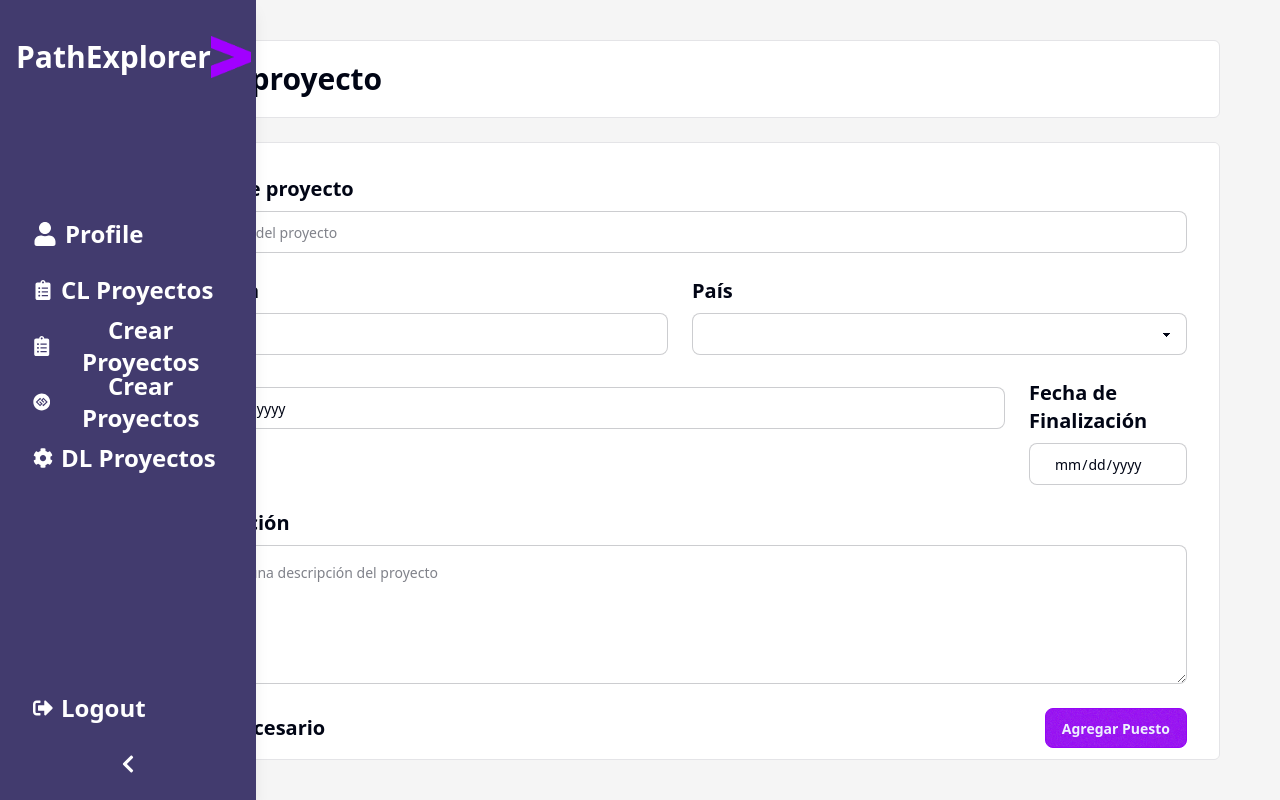
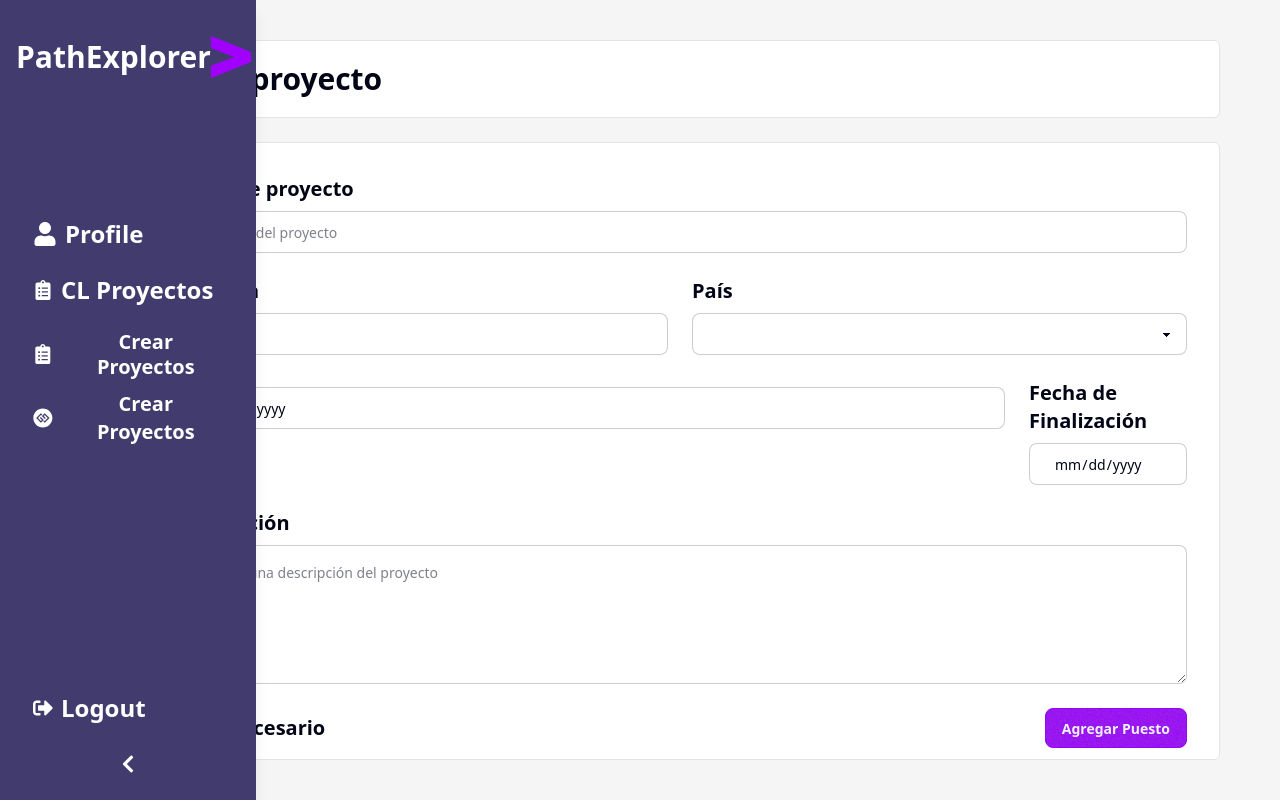
Before and after one commit to CarlosMtz1281/PathExplorerSabritones, a Next.js app in the folder client/: page /dashboard/crea-projects in a window 1280 px wide. Both pictures are taken after a click on the button 40 px from the left and 764 px from the top of the page. Built offline with nearby package versions, Linux system fonts and the light colour scheme; no server answers.

Commit message:
hotfix navbar extra buttons

```diff
--- a/client/src/components/nav/Navbar.tsx
+++ b/client/src/components/nav/Navbar.tsx
@@ -69,39 +69,29 @@ export default function Navbar() {
             )}
           </a>
         </li>
-        <li className="w-full">
+          <li className="w-full mt-2">
           <a
             href="/dashboard/crea-projects"
-            className="btn btn-ghost flex items-center gap-2 w-full text-base-100 hover:text-primary hover:bg-base-200 justify-start"
+            className="btn btn-ghost flex items-center gap-4 w-full text-base-100 hover:text-primary hover:bg-base-200 justify-start"
           >
             <FaClipboardList className="w-5 h-5" />
             {!isCollapsed && (
-              <h3 className="text-2xl font-semibold">Crear Proyectos</h3>
+              <h3 className="text-xl font-semibold leading-tight">Crear Proyectos</h3>
             )}
           </a>
         </li>
-        <li className="w-full">
+        <li className="w-full mt-2">
           <a
             href="/dashboard/create-users"
-            className="btn btn-ghost flex items-center gap-2 w-full text-base-100 hover:text-primary hover:bg-base-200 justify-start"
+            className="btn btn-ghost flex items-center gap-4 w-full text-base-100 hover:text-primary hover:bg-base-200 justify-start"
           >
             <FaGgCircle className="w-5 h-5" />
             {!isCollapsed && (
-              <h3 className="text-2xl font-semibold">Crear Proyectos</h3>
+              <h3 className="text-xl font-semibold">Crear Proyectos</h3>
             )}
           </a>
         </li>
-        <li className="w-full">
-          <a
-            href="/dashboard/settings"
-            className="btn btn-ghost flex items-center gap-2 w-full text-base-100 hover:text-primary hover:bg-base-200 justify-start"
-          >
-            <FaCog className="w-5 h-5" />
-            {!isCollapsed && (
-              <h3 className="text-2xl font-semibold">DL Proyectos</h3>
-            )}
-          </a>
-        </li>
+
       </ul>
 
       {/* Logout Button */}
```
